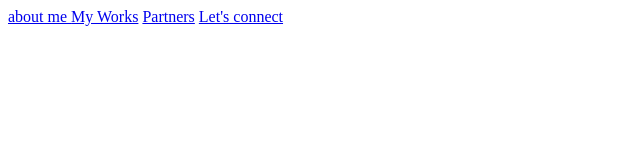
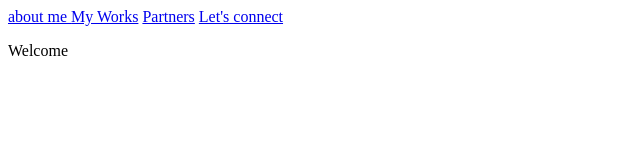
Before and after one commit to JOY-OKORO/dash-board, a plain HTML site: page index.html in a window 1280 px wide. Shown: the full height of the page, 0-640 px from the left. Drawn offline with Linux system fonts and the light colour scheme.

Commit message:
updated index.html

```diff
--- a/index.html
+++ b/index.html
@@ -16,7 +16,7 @@
 </nav>
 <body>
     <main>
-
+        <p>Welcome</ps>
 
     </main>
     <section>
```
